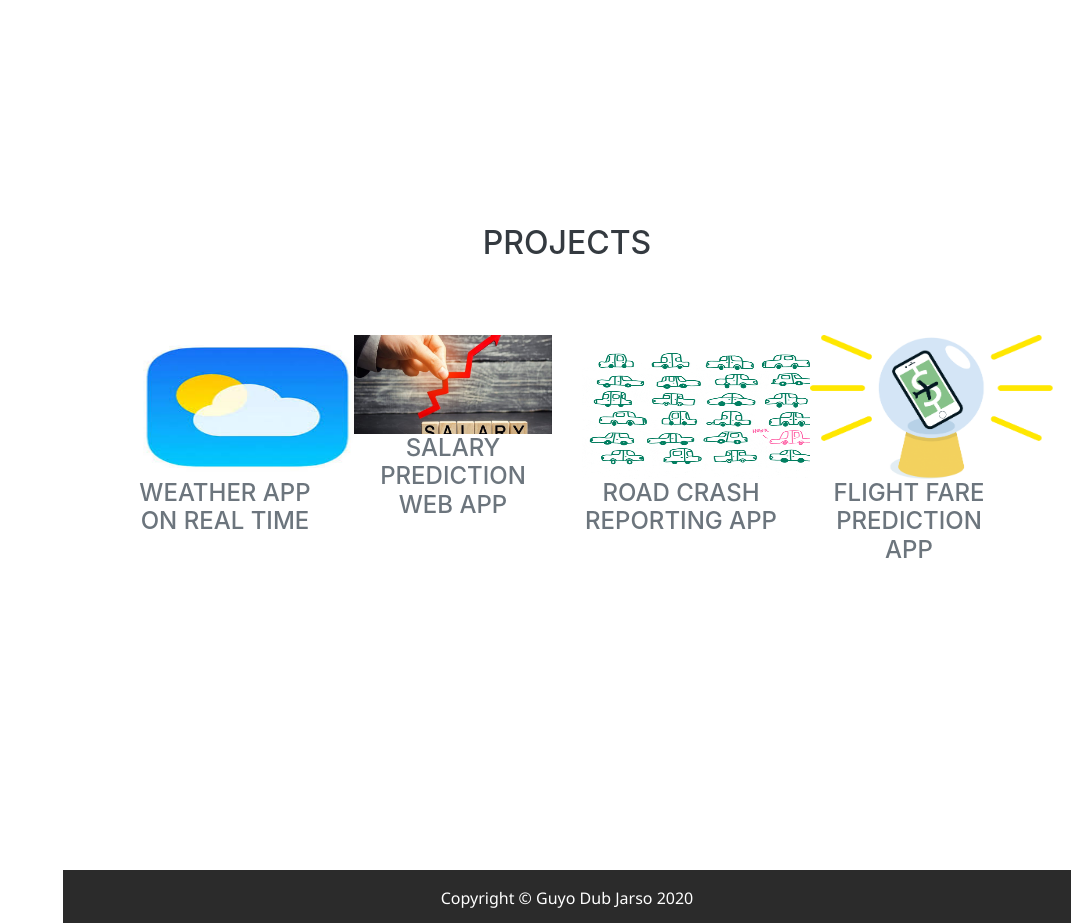
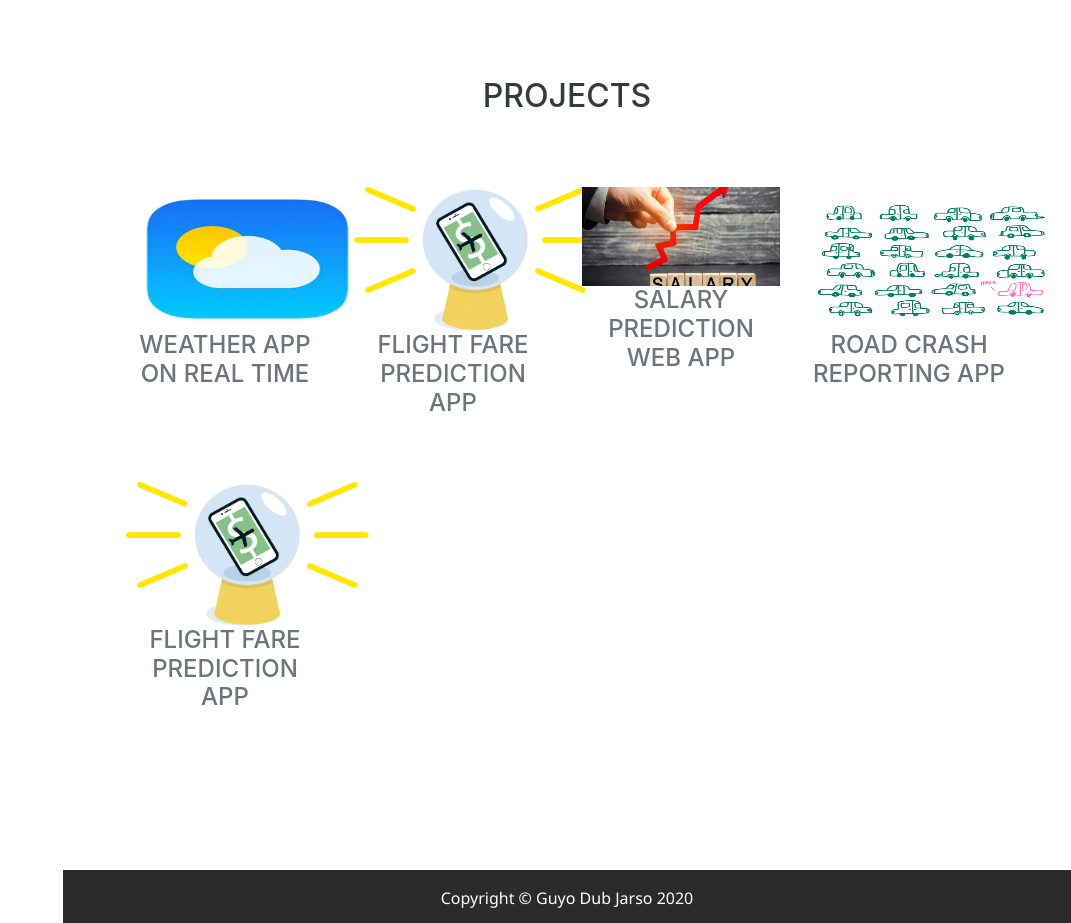
Before and after one commit to Guyodub/guyodub.github.io, a website with bundled scripts: page index.html in a window 1280 px wide. Shown: the part 4260-5183 px from the top of the page, without its empty margins (209-1280 px from the left). Built offline with nearby package versions, Linux system fonts and the light colour scheme; a web font is replaced by a local one.

Commit message:
First Commit

```diff
--- a/index.html
+++ b/index.html
@@ -699,6 +699,21 @@
         </div>
       </div>
 
+
+      <div class="col-md-4 col-lg-3">
+        <!--Portfolio Item 3-->
+        <div class="portfolio-item mx-auto" data-toggle="modal" data-target="#selfbalance">
+          <div class="portfolio-item-caption d-flex align-items-center justify-content-center h-150 w-100">
+            <div class="portfolio-item-caption-content text-center text-white">
+              <i class="fas fa-plus fa-4x"></i>
+            </div>
+          </div>
+          <a href= "https://flightpriceapp.herokuapp.com">
+          <img src="img/portfolio/flight.gif" alt="" height= "144" width= "243"></a>
+          <h4 class="text-center text-secondary mb-0">Flight Fare Prediction App</h4>
+        </div>
+      </div>
+
          <div class="col-md-4 col-lg-3">
            <div class="portfolio-item mx-auto" data-toggle="modal" data-target="#personfollower">
              <div class="portfolio-item-caption d-flex align-items-center justify-content-center h-150 w-150">
```
